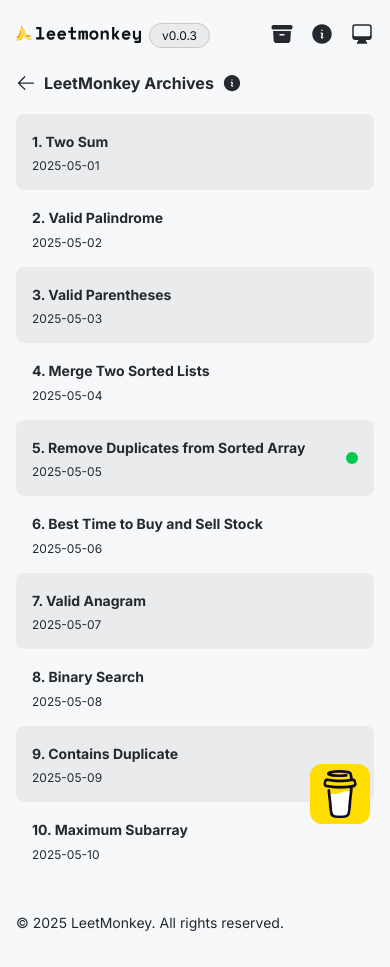
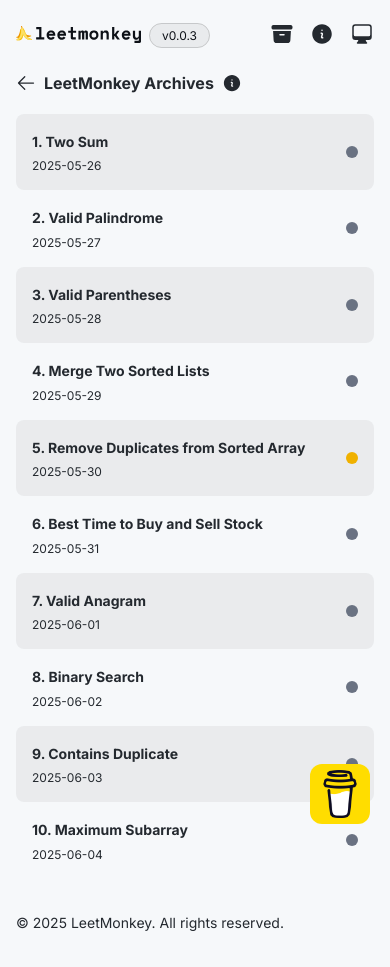
Before and after one commit to brandonleetran/LeetMonkey, a React (Vite) app: page /archive in a window 390 px wide. Built offline with nearby package versions, Linux system fonts and the light colour scheme.

Commit message:
feat: new problem of the day functionality to use datetime object from database

```diff
--- a/src/pages/Archive.tsx
+++ b/src/pages/Archive.tsx
@@ -24,8 +24,13 @@ export default function Archives() {
     getProblems();
   }, []);
 
-  let problemOfTheDay: Problem | null = null;
+  let problemOfTheDay = problems.find((problem: { date: string; }) => problem.date === new Date().toISOString().split("T")[0] || null)
 
+  if (!problemOfTheDay) {
+    setProblemOfTheDayFallback();
+  }
+
+  function setProblemOfTheDayFallback() {
   // Start date is May 1st, 2025 00:00:00 UTC
     if (problems.length) {
       const utcDate = Date.UTC(2025, 4, 1, 0, 0, 0, 0);
@@ -46,6 +51,7 @@ export default function Archives() {
       const index = Math.floor(differenceInDays) % problems.length;
 
       problemOfTheDay = problems[index];
+    }
   }
 
   let completedProblems: Problem[] = [];
@@ -150,27 +156,44 @@ export default function Archives() {
             />
           </svg>
           <span className="absolute left-1/2 top-full mt-2 -translate-x-1/2 w-max max-w-[200px] p-2 border-white/40 light:border-black/10 rounded glassy text-xs border hidden group-hover:block duration-200 z-10 whitespace-normal text-wrap break-words">
-            Track your daily typing challenges and bananas earned - Brandon
+            There will more future updates to this page - Brandon
           </span>
         </button>
       </div>
       <ul className="flex flex-col">
         {problems.map((problem: Problem, index: number) => {
-          const baseDate = new Date(Date.UTC(2025, 4, 1)); // May 1, 2025
-          const currentDate = new Date(baseDate);
-          currentDate.setUTCDate(baseDate.getUTCDate() + index);
-          const dateStr = currentDate.toISOString().split("T")[0]; // YYYY-MM-DD
+          const today = new Date();
+          const problemDate = new Date(problem.date);
+          const isCompleted = completedProblems.some(
+            (completed) => completed.id === problem.id
+          ) && problemDate < today;
+          const isProblemOfTheDay = problem.id === problemOfTheDay.id;
+          const isMissedProblem = problemDate < today && !isCompleted;
+          const isFutureProblem = problemDate > today;
+          let statusIcon = null;
+
+          if (isCompleted) {
+            statusIcon = (<span className="h-3 w-3 bg-green-500 rounded-full" title="Completed"></span>)
+          }
+          else if (isProblemOfTheDay && !isCompleted) {
+            statusIcon = (<span className="h-3 w-3 bg-yellow-500 rounded-full" title="In Progress"></span>)
+          }
+          else if (isFutureProblem) {
+            statusIcon = (<span className="h-3 w-3 bg-gray-500 rounded-full" title="Upcoming"></span>)
+          }
+          else if (isMissedProblem) {
+            statusIcon = (<span className="h-3 w-3 bg-red-500 rounded-full" title="Missed"></span>)
+          }
 
           return (
             <li key={problem.id} className={`flex justify-between align-center p-4 rounded-lg ${index % 2 === 0 ? "bg-white/10 light:bg-black/5" : ""}`}>
               <div>
                 <p className="font-bold mb-1">{problem.id + ". " + problem.title}</p>
-                <p className="text-xs md:text-sm">{dateStr}</p>
+                <p className="text-xs md:text-sm">{problem.date}</p>
               </div>
-              {problem.id === problemOfTheDay.id || completedProblems.some(completed => completed.id === problem.id) ? (
               <div className="flex items-center">
-                  <span className="h-3 w-3 bg-green-500 rounded-full"></span>
-                </div>) : (<></>)}
+                {statusIcon}
+              </div>
             </li>
           )
         })}
--- a/src/pages/Home.tsx
+++ b/src/pages/Home.tsx
@@ -30,8 +30,13 @@ function Home() {
     getProblems();
   }, []);
 
-  let problemOfTheDay: Problem | null = null;
+  let problemOfTheDay = problems.find((problem: { date: string; }) => problem.date === new Date().toISOString().split("T")[0] || null)
 
+  if (!problemOfTheDay) {
+    setProblemOfTheDayFallback();
+  }
+
+  function setProblemOfTheDayFallback() {
   // Start date is May 1st, 2025 00:00:00 UTC
     if (problems.length) {
       const utcDate = Date.UTC(2025, 4, 1, 0, 0, 0, 0);
@@ -52,6 +57,7 @@ function Home() {
       const index = Math.floor(differenceInDays) % problems.length;
 
       problemOfTheDay = problems[index];
+    }
   }
 
   if (!problemOfTheDay) {
```
Lines whose indentation alone changed are shown as unchanged.
